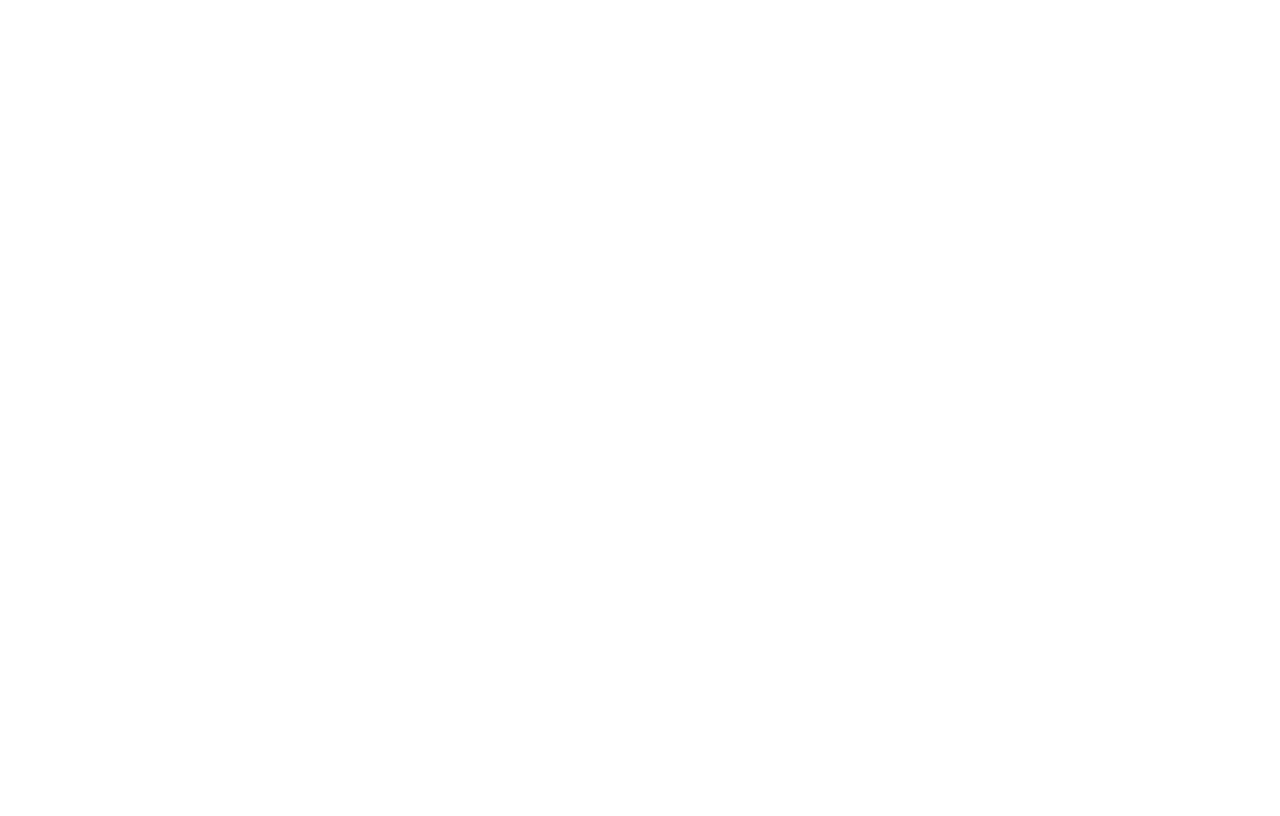
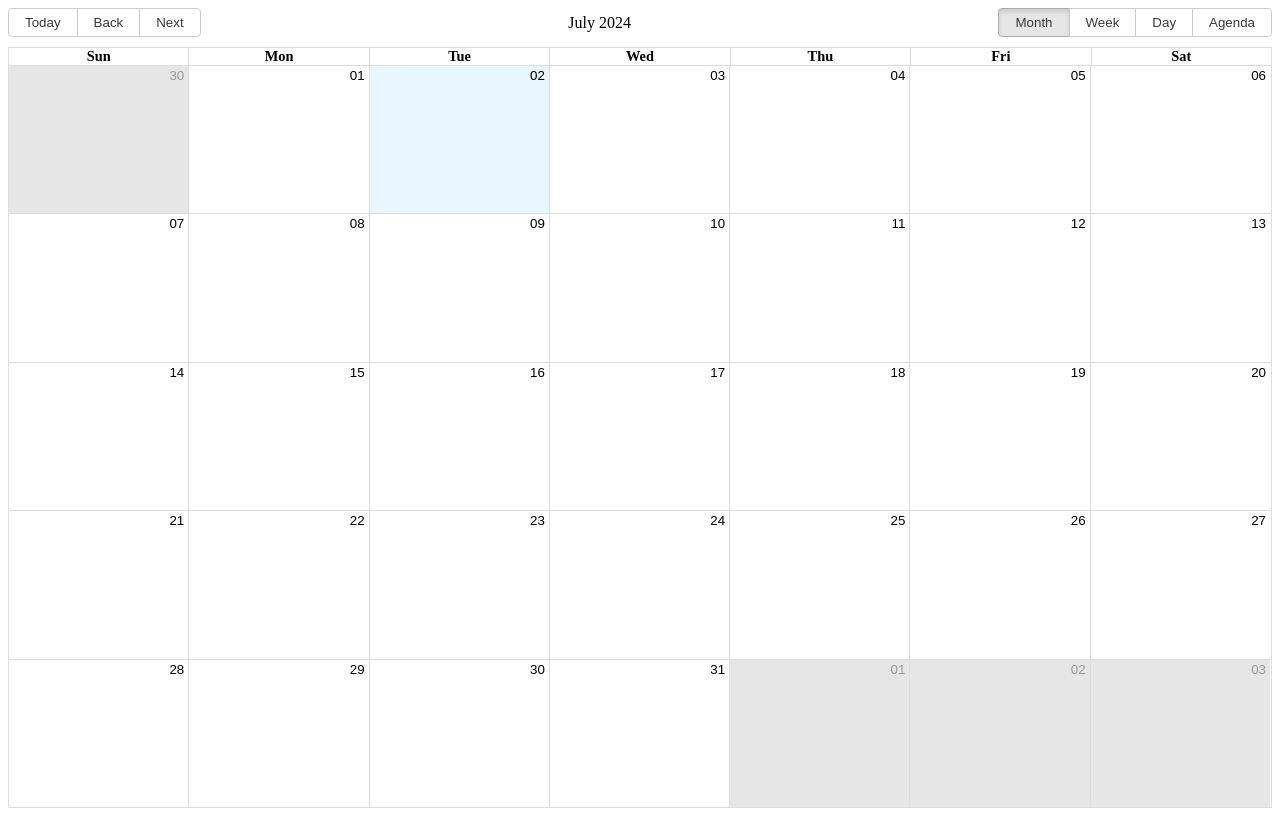
Before and after one commit to casa-business-manager/CASA, a React (Create React App) app in the folder frontend/: page /userCalendar in a window 1280 px wide. Before the commit this address had no page. Built offline with nearby package versions, Linux system fonts and the light colour scheme.

Commit message:
calendar connected but no events

```diff
--- a/frontend/package.json
+++ b/frontend/package.json
@@ -11,7 +11,9 @@
     "@testing-library/jest-dom": "^5.17.0",
     "@testing-library/react": "^13.4.0",
     "@testing-library/user-event": "^13.5.0",
+    "moment": "^2.30.1",
     "react": "^18.3.1",
+    "react-big-calendar": "^1.13.0",
     "react-dom": "^18.3.1",
     "react-router-dom": "^6.23.1",
     "react-scripts": "5.0.1",
--- a/frontend/src/App.js
+++ b/frontend/src/App.js
@@ -5,6 +5,7 @@
 import OAuth2RedirectHandler from '././Login/OAuth2RedirectHandler';
 import OrganizationLanding from './OrganizationLanding/OrganizationLanding';
 import UserManagement from './UserManagement/UserManagement';
+import UserCalendar from './UserCalendar/UserCalendar';
 
 function App() {
   return (
@@ -16,6 +17,7 @@
         <Route path="/oauth2/redirect" element={<OAuth2RedirectHandler />} />
         <Route path="/organization/:orgId" element={<OrganizationLanding />} />
         <Route path="/userManagement/:orgId" element={<UserManagement />} />
+        <Route path="/userCalendar" element={<UserCalendar />} />
       </Routes>
     </Router>
   );
--- a/frontend/src/OrganizationLanding/OrganizationLanding.js
+++ b/frontend/src/OrganizationLanding/OrganizationLanding.js
@@ -18,6 +18,10 @@
         }
     };
 
+    const handleCalendarIconClick = () => {
+        navigate('/userCalendar');
+    };
+
     return (
         <div>
             <h1>Applications</h1>
@@ -27,7 +31,7 @@
                     <GroupsIcon className="icon" />
                     <div className="icon-label">Users</div>
                 </div>
-                <div className="icon-box">
+                <div className="icon-box" onClick={handleCalendarIconClick}>
                     <CalendarTodayIcon className="icon" />
                     <div className="icon-label">Calendar</div>
                 </div>
--- /dev/null
+++ b/frontend/src/UserCalendar/UserCalendar.js
@@ -0,0 +1,50 @@
+import React from 'react';
+import PropTypes from 'prop-types';
+import moment from 'moment';
+import {
+  Calendar,
+  Views,
+  DateLocalizer,
+  momentLocalizer,
+} from 'react-big-calendar';
+import 'react-big-calendar/lib/css/react-big-calendar.css';
+
+const mLocalizer = momentLocalizer(moment);
+
+
+export default function UserCalendar({
+  localizer = mLocalizer,
+  ...props
+}) {
+  // ensure there are no undefined accesses in props
+  const {
+    events = [],
+    defaultDate = moment().toDate(),
+    defaultView = Views.MONTH,
+    showDemoLink = 0,
+
+  } = props;
+
+  return (
+    <div className="UserCalendar">
+      <Calendar
+        title="User Calendar"
+        events={events}
+        defaultDate={defaultDate}
+        defaultView={defaultView}
+        localizer={localizer}
+        resizable
+        style={{ height: '100vh' }}
+        {...props}
+      />
+    </div>
+  );
+}
+
+UserCalendar.propTypes = {
+  localizer: PropTypes.instanceOf(DateLocalizer),
+  showDemoLink: PropTypes.bool,
+  events: PropTypes.array,
+  defaultDate: PropTypes.instanceOf(Date),
+  defaultView: PropTypes.string,
+};
```
Also changed, not shown: 1 other file (tests, documents, lock files or other folders).
